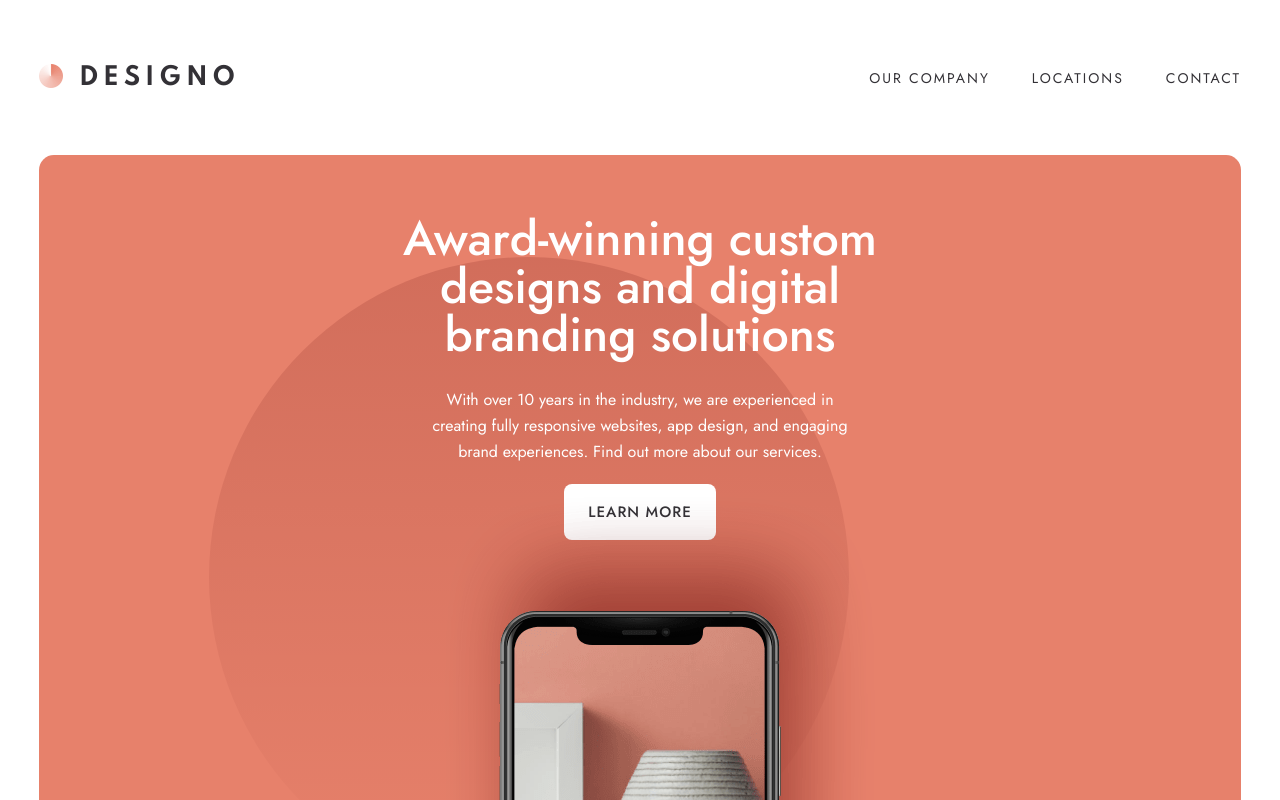
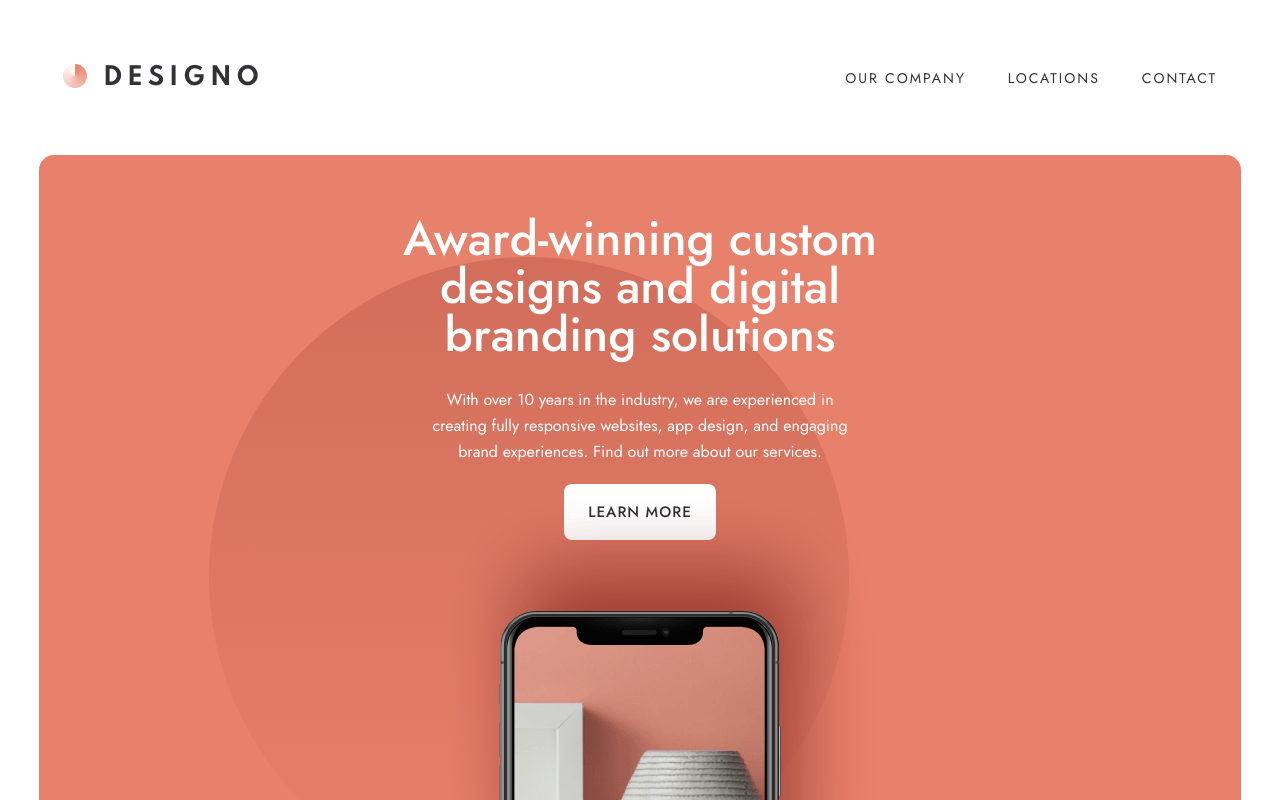
Before and after one commit to g-akca/designo, a React (Vite) app: page / in a window 1280 px wide. Shown: the top 800 px of the page. Built offline with nearby package versions, Linux system fonts and the light colour scheme.

Commit message:
Refactor layout in App, Header, and Home components for improved tablet responsiveness

```diff
--- a/src/App.tsx
+++ b/src/App.tsx
@@ -7,20 +7,22 @@ function App() {
   const [isMenuOpen, setIsMenuOpen] = useState(false);
 
   return (
-    <div className="text-base leading-base text-dark-grey min-h-screen bg-white flex flex-col gap-24 tablet:gap-16 tablet:pt-16">
+    <div className="text-base leading-base text-dark-grey min-h-screen bg-white flex flex-col justify-between gap-24 tablet:gap-16">
       {isMenuOpen && (
         <div className="fixed inset-0 z-40 bg-black/50 tablet:hidden" />
       )}
 
+      <div className="flex flex-col gap-24 tablet:gap-16 tablet:pt-16 tablet:px-9.75">
         <Header
           isMenuOpen={isMenuOpen}
           openMenu={() => setIsMenuOpen(true)}
           closeMenu={() => setIsMenuOpen(false)}
         />
 
-      <main className="grow pt-24 tablet:pt-0">
+        <main className="pt-24 tablet:pt-0">
           <MainRouter />
         </main>
+      </div>
 
       <Footer />
     </div>
--- a/src/components/layout/Header.tsx
+++ b/src/components/layout/Header.tsx
@@ -13,7 +13,7 @@ type HeaderProps = {
 function Header({ isMenuOpen, openMenu, closeMenu }: HeaderProps) {
   return (
     <header className="fixed z-50 top-0 inset-x-0 flex flex-col tablet:static">
-      <div className="bg-white h-24 px-6 flex justify-between items-center gap-5 tablet:px-9.75 tablet:h-auto">
+      <div className="bg-white h-24 px-6 flex justify-between items-center gap-5 tablet:h-auto">
         <img src={darkLogo} alt="Designo logo" className="max-w-50.5 min-w-0 shrink" />
 
         {isMenuOpen ? (
--- a/src/pages/Home.tsx
+++ b/src/pages/Home.tsx
@@ -6,7 +6,7 @@ import WebDesignCard from "../components/shared/WebDesignCard";
 
 function Home() {
   return (
-    <div className="flex flex-col gap-30 tablet:px-9.75">
+    <div className="flex flex-col gap-30">
       <HomeHero />
 
       <div className="px-6 flex flex-col gap-30 tablet:px-0">
```
Lines whose indentation alone changed are shown as unchanged.
